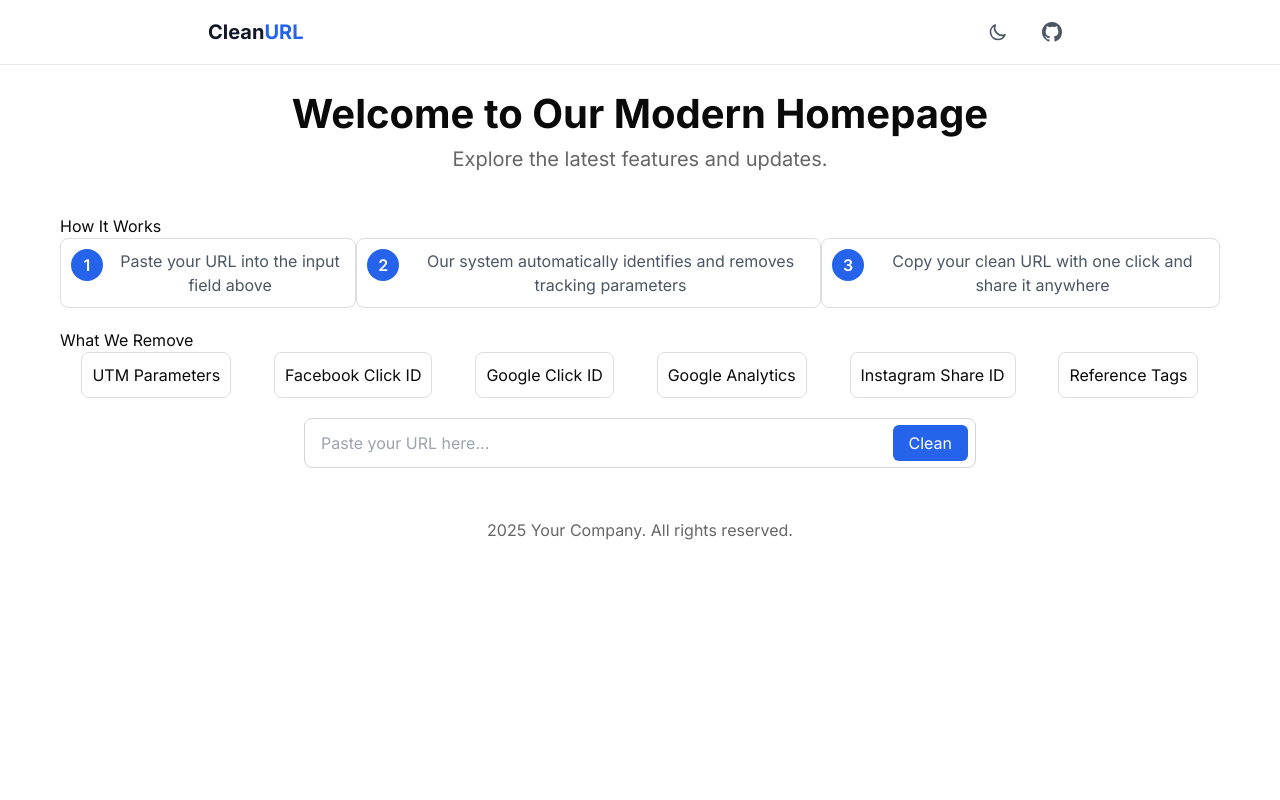
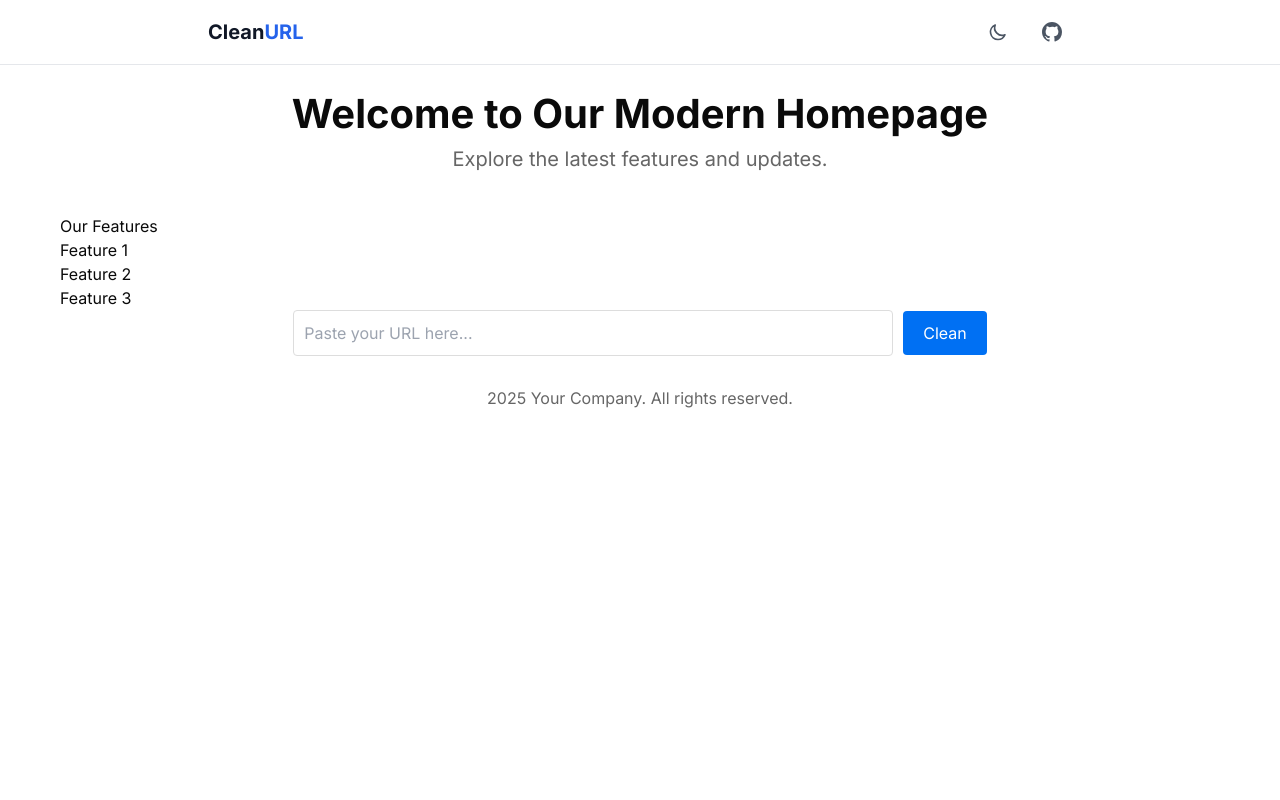
Before and after one commit to andrenoari/CleanURL, a Next.js app: page / in a window 1280 px wide. Shown: the top 800 px of the page. Built offline with nearby package versions, Linux system fonts and the light colour scheme.

Commit message:
fix broke

```diff
--- a/app/page.module.css
+++ b/app/page.module.css
@@ -19,29 +19,35 @@
   color: #666;
 }
 
-.mainContent {
-  margin-bottom: 40px;
+.inputContainer {
+  display: flex;
+  justify-content: center;
+  margin-bottom: 20px;
+  align-items: center;
 }
 
-.features {
-  margin: 20px 0;
+.urlInput {
+  width: 100%;
+  max-width: 600px;
+  padding: 10px;
+  border: 1px solid #ddd;
+  border-radius: 4px;
+  margin-right: 10px;
+  box-sizing: border-box;
 }
 
-.featureList {
-  display: flex;
-  justify-content: space-around;
+.cleanButton {
+  padding: 10px 20px;
+  background-color: #0070f3;
+  color: white;
+  border: none;
+  border-radius: 4px;
+  cursor: pointer;
+  transition: background-color 0.2s;
 }
 
-.featureItem {
-  text-align: center;
-  padding: 10px;
-  border: 1px solid #ddd;
-  border-radius: 8px;
-  transition: transform 0.2s;
-}
-
-.featureItem:hover {
-  transform: scale(1.05);
+.cleanButton:hover {
+  background-color: #005bb5;
 }
 
 .footer {
--- a/app/page.tsx
+++ b/app/page.tsx
@@ -57,70 +57,23 @@ const HomePage = () => {
       </header>
       <main className={styles.mainContent}>
         <section className={styles.features}>
-          <h2>How It Works</h2>
+          <h2>Our Features</h2>
           <div className={styles.featureList}>
-            <div className={styles.featureItem}>
-              <div className="flex items-start gap-3">
-                <div className="flex-shrink-0 w-8 h-8 bg-blue-600 text-white rounded-full flex items-center justify-center font-semibold">
-                  1
-                </div>
-                <p className="text-gray-600 dark:text-gray-300">
-                  Paste your URL into the input field above
-                </p>
-              </div>
-            </div>
-            <div className={styles.featureItem}>
-              <div className="flex items-start gap-3">
-                <div className="flex-shrink-0 w-8 h-8 bg-blue-600 text-white rounded-full flex items-center justify-center font-semibold">
-                  2
-                </div>
-                <p className="text-gray-600 dark:text-gray-300">
-                  Our system automatically identifies and removes tracking parameters
-                </p>
-              </div>
-            </div>
-            <div className={styles.featureItem}>
-              <div className="flex items-start gap-3">
-                <div className="flex-shrink-0 w-8 h-8 bg-blue-600 text-white rounded-full flex items-center justify-center font-semibold">
-                  3
-                </div>
-                <p className="text-gray-600 dark:text-gray-300">
-                  Copy your clean URL with one click and share it anywhere
-                </p>
-              </div>
-            </div>
+            <div className={styles.featureItem}>Feature 1</div>
+            <div className={styles.featureItem}>Feature 2</div>
+            <div className={styles.featureItem}>Feature 3</div>
           </div>
         </section>
-        <section className={styles.features}>
-          <h2>What We Remove</h2>
-          <div className={styles.featureList}>
-            <div className={styles.featureItem}>UTM Parameters</div>
-            <div className={styles.featureItem}>Facebook Click ID</div>
-            <div className={styles.featureItem}>Google Click ID</div>
-            <div className={styles.featureItem}>Google Analytics</div>
-            <div className={styles.featureItem}>Instagram Share ID</div>
-            <div className={styles.featureItem}>Reference Tags</div>
-          </div>
-        </section>
-        <div className="space-y-6 w-full max-w-2xl mx-auto">
-          <div className="flex flex-col space-y-4">
-            <div className="relative">
+        <div className={styles.inputContainer}>
           <input
             type="url"
             value={inputUrl}
             onChange={(e) => setInputUrl(e.target.value)}
             placeholder="Paste your URL here..."
-                className="w-full px-4 py-3 rounded-lg border border-gray-300 dark:border-gray-700 bg-white dark:bg-gray-800 text-gray-900 dark:text-white focus:ring-2 focus:ring-blue-500 focus:border-transparent outline-none"
+            className={styles.urlInput}
           />
-
-              <button
-                onClick={cleanUrl}
-                className="absolute right-2 top-1/2 -translate-y-1/2 px-4 py-1.5 bg-blue-600 text-white rounded-md hover:bg-blue-700 transition-colors duration-200"
-              >
-                Clean
-              </button>
+          <button onClick={cleanUrl} className={styles.cleanButton}>Clean</button>
         </div>
-
         {cleanedUrl && (
           <div className="relative">
             <div className="p-4 rounded-lg bg-gray-50 dark:bg-gray-800 border border-gray-200 dark:border-gray-700">
@@ -136,8 +89,6 @@ const HomePage = () => {
             </button>
           </div>
         )}
-          </div>
-        </div>
       </main>
       <footer className={styles.footer}>
         <p> 2025 Your Company. All rights reserved.</p>
```
Lines whose indentation alone changed are shown as unchanged.
